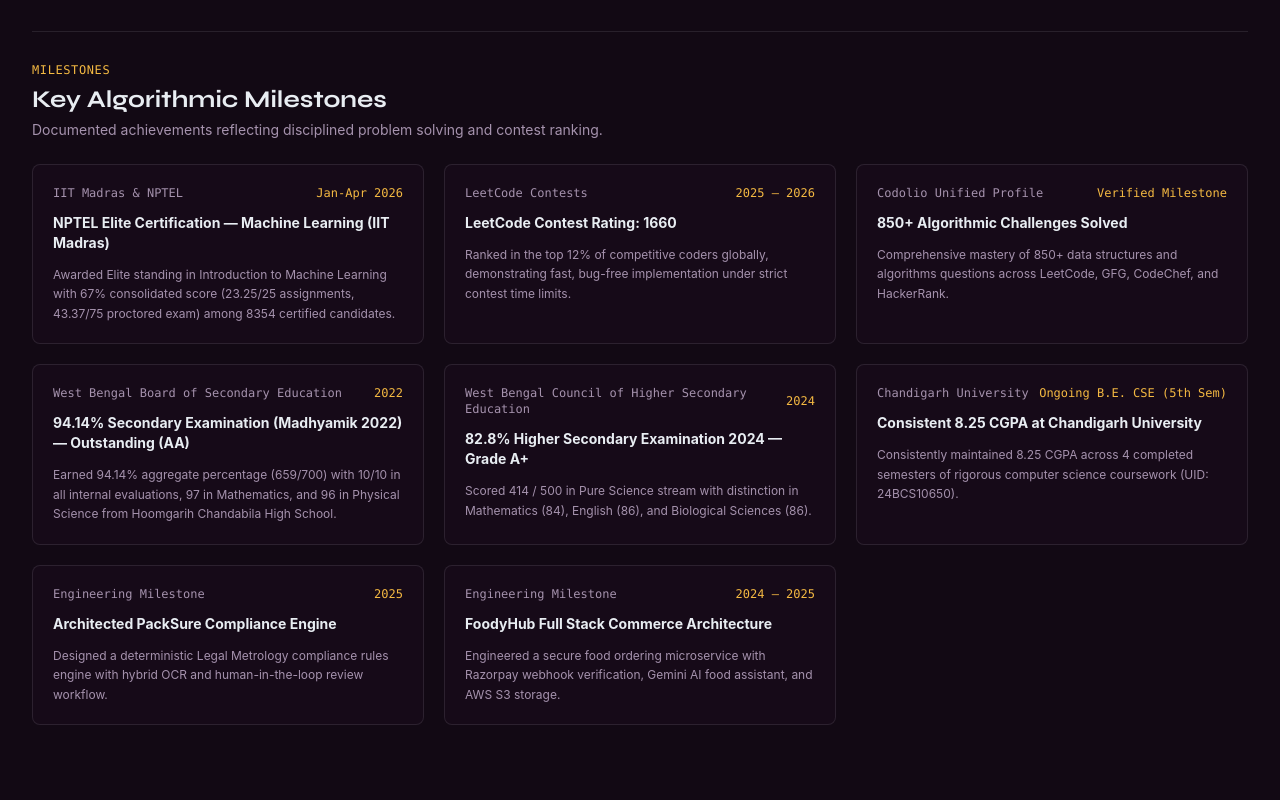
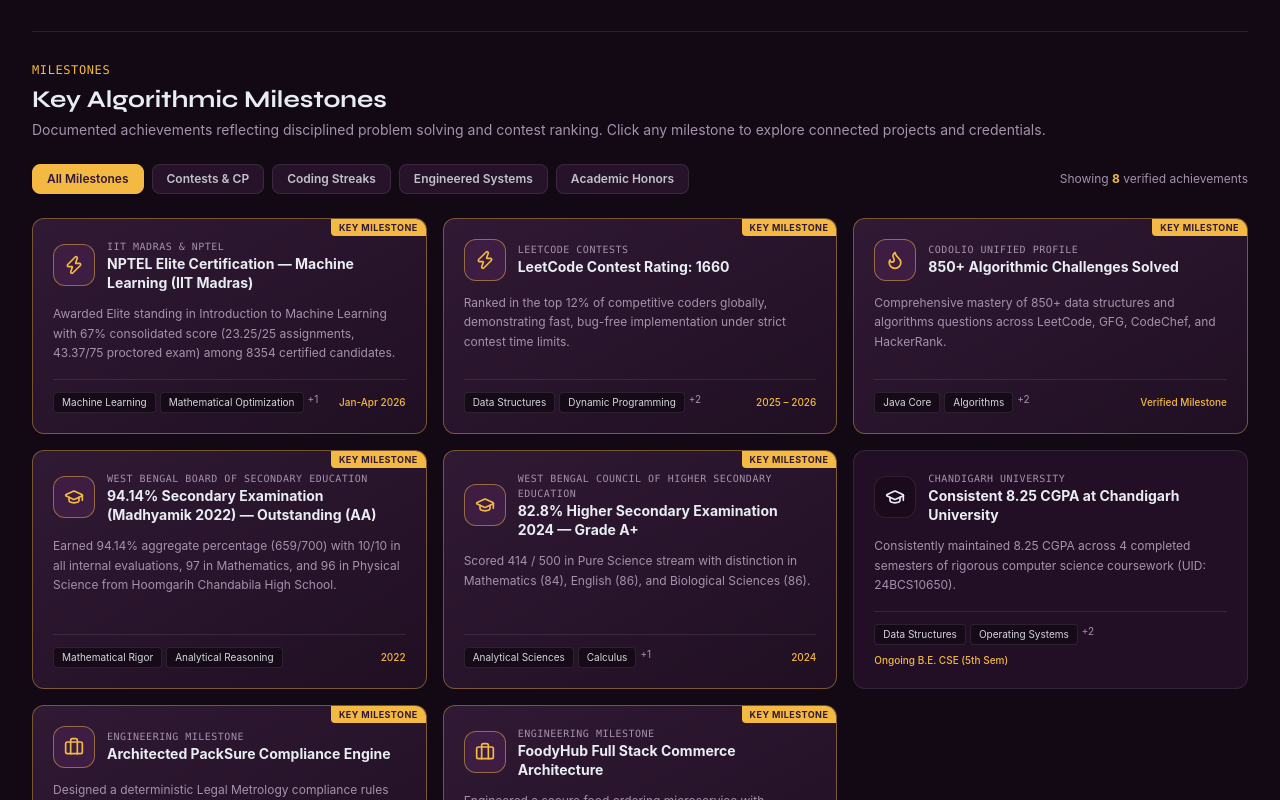
Before and after one commit to santunandi523/MyPortfolio, a React (Vite) app in the folder frontend/: page /achievements in a window 1280 px wide. Shown: the part 1100-1900 px from the top of the page. Built offline with nearby package versions, Linux system fonts and the light colour scheme.

Commit message:
UI: Refine expanded milestone card typography, project pills, and credential verification styling

```diff
--- a/frontend/src/components/AchievementConstellation.jsx
+++ b/frontend/src/components/AchievementConstellation.jsx
@@ -19,15 +19,15 @@
   const getBadgeIcon = (category, isHighlight) => {
     switch (category) {
       case 'contest':
-                return <Zap className={`w-5 h-5 ${isHighlight ? 'text-[#F4B942]' : 'text-[#E8EDF2]'}`}/>;
+        return <Zap className={`w-5 h-5 ${isHighlight ? 'text-[#F4B942]' : 'text-[#E8EDF2]'}`} />;
       case 'coding':
-                return <Flame className={`w-5 h-5 ${isHighlight ? 'text-[#F4B942]' : 'text-[#E8EDF2]'}`}/>;
+        return <Flame className={`w-5 h-5 ${isHighlight ? 'text-[#F4B942]' : 'text-[#E8EDF2]'}`} />;
       case 'academic':
-                return <GraduationCap className={`w-5 h-5 ${isHighlight ? 'text-[#F4B942]' : 'text-[#E8EDF2]'}`}/>;
+        return <GraduationCap className={`w-5 h-5 ${isHighlight ? 'text-[#F4B942]' : 'text-[#E8EDF2]'}`} />;
       case 'project':
-                return <Briefcase className={`w-5 h-5 ${isHighlight ? 'text-[#F4B942]' : 'text-[#E8EDF2]'}`}/>;
+        return <Briefcase className={`w-5 h-5 ${isHighlight ? 'text-[#F4B942]' : 'text-[#E8EDF2]'}`} />;
       default:
-                return <Award className={`w-5 h-5 ${isHighlight ? 'text-[#F4B942]' : 'text-[#E8EDF2]'}`}/>;
+        return <Award className={`w-5 h-5 ${isHighlight ? 'text-[#F4B942]' : 'text-[#E8EDF2]'}`} />;
     }
   };
   return (<div className="w-full space-y-6">
@@ -97,22 +97,48 @@
 
           {/* Expanded details if selected */}
           <AnimatePresence>
-                {isSelected && (<motion.div initial={{ opacity: 0, height: 0 }} animate={{ opacity: 1, height: 'auto' }} exit={{ opacity: 0, height: 0 }} className="mt-3 pt-3 border-t border-[#F4B942]/30 space-y-2 text-xs">
-                    {badge.connectedProjects.length > 0 && (<div>
-                        <span className="text-[10px] text-[#A592AD] block font-semibold uppercase">
-                          Demonstrated In Projects:
+            {isSelected && (
+              <motion.div
+                initial={{ opacity: 0, height: 0 }}
+                animate={{ opacity: 1, height: 'auto' }}
+                exit={{ opacity: 0, height: 0 }}
+                transition={{ duration: 0.2, ease: 'easeOut' }}
+                className="mt-3.5 pt-3.5 border-t border-[#E8EDF2]/15 space-y-3"
+              >
+                {badge.connectedProjects.length > 0 && (
+                  <div>
+                    <span className="text-[10px] font-mono tracking-wider uppercase text-[#A592AD] block mb-1.5 font-medium">
+                      Applied in Projects
                     </span>
-                        <div className="flex flex-wrap gap-1.5 mt-1">
-                          {badge.connectedProjects.map((p, idx) => (<span key={idx} className="px-2 py-0.5 rounded bg-[#F4B942]/15 text-[#F4B942] font-semibold text-[10px]">
+                    <div className="flex flex-wrap gap-1.5">
+                      {badge.connectedProjects.map((p, idx) => (
+                        <span
+                          key={idx}
+                          className="px-2.5 py-1 rounded-md bg-[#1d0d20] border border-[#E8EDF2]/15 text-[11px] font-medium text-[#E8EDF2]/90 hover:border-[#F4B942]/40 transition-colors"
+                        >
                           {p}
-                            </span>))}
+                        </span>
+                      ))}
                     </div>
-                      </div>)}
+                  </div>
+                )}
 
-                    {badge.verificationUrl && badge.verificationUrl !== '#' && (<a href={badge.verificationUrl} target="_blank" rel="noreferrer" onClick={(e) => e.stopPropagation()} className="inline-flex items-center gap-1.5 text-xs text-[#F4B942] hover:underline font-semibold pt-1">
-                        Source Verification Record <ExternalLink className="w-3 h-3"/>
-                      </a>)}
-                  </motion.div>)}
+                {badge.verificationUrl && badge.verificationUrl !== '#' && (
+                  <div className="pt-0.5">
+                    <a
+                      href={badge.verificationUrl}
+                      target="_blank"
+                      rel="noreferrer"
+                      onClick={(e) => e.stopPropagation()}
+                      className="inline-flex items-center gap-1.5 text-[11px] font-mono text-[#F4B942] hover:text-[#ffd276] transition-colors"
+                    >
+                      <span>Verify Credential</span>
+                      <ExternalLink className="w-3 h-3 opacity-80" />
+                    </a>
+                  </div>
+                )}
+              </motion.div>
+            )}
           </AnimatePresence>
         </motion.div>);
       })}
--- a/frontend/src/pages/AchievementsPage.jsx
+++ b/frontend/src/pages/AchievementsPage.jsx
@@ -1,9 +1,10 @@
 import React from 'react';
 import { ExternalLink, Terminal, Award, Calendar, CheckCircle2 } from 'lucide-react';
 import { usePortfolio } from '../context/PortfolioContext';
+import { AchievementConstellation } from '../components/AchievementConstellation';
 
 export const AchievementsPage = () => {
-  const { codingStats, profile, badges } = usePortfolio();
+  const { codingStats, profile } = usePortfolio();
 
   return (
     <div className="w-full max-w-7xl mx-auto px-4 sm:px-6 lg:px-8 py-12 space-y-20">
@@ -141,25 +142,11 @@
             Key Algorithmic Milestones
           </h2>
           <p className="text-xs sm:text-sm text-[#A592AD] mt-1">
-            Documented achievements reflecting disciplined problem solving and contest ranking.
+            Documented achievements reflecting disciplined problem solving and contest ranking. Click any milestone to explore connected projects and credentials.
           </p>
         </div>
 
-        <div className="grid grid-cols-1 md:grid-cols-2 lg:grid-cols-3 gap-5">
-          {badges.map((badge) => (
-            <div
-              key={badge.id}
-              className="p-5 rounded-lg border border-[#E8EDF2]/10 bg-[#160A18] space-y-3"
-            >
-              <div className="flex items-center justify-between text-xs font-mono text-[#A592AD]">
-                <span>{badge.issuer}</span>
-                <span className="text-[#F4B942]">{badge.dateEarned}</span>
-              </div>
-              <h3 className="font-bold text-sm text-[#E8EDF2]">{badge.title}</h3>
-              <p className="text-xs text-[#A592AD] leading-relaxed">{badge.description}</p>
-            </div>
-          ))}
-        </div>
+        <AchievementConstellation />
       </div>
     </div>
   );
```
Lines whose indentation alone changed are shown as unchanged.
